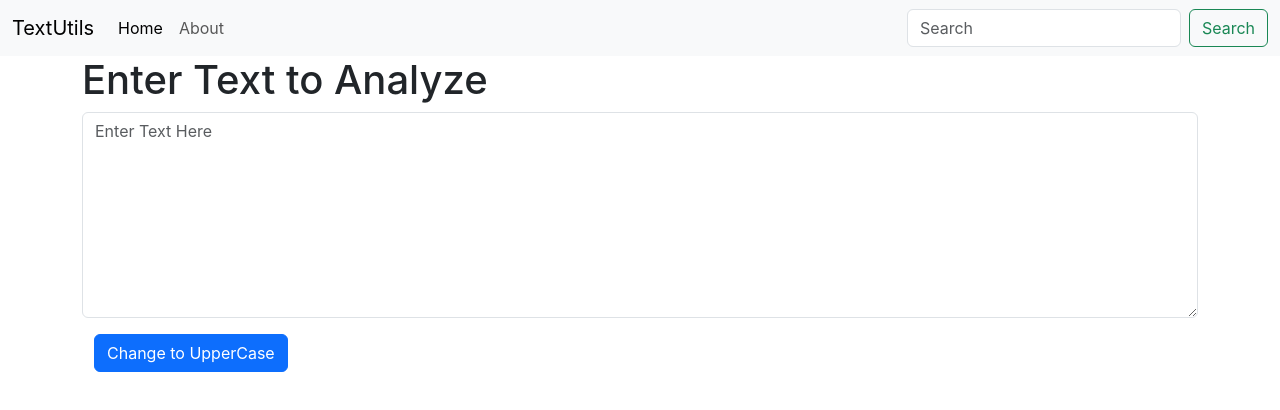
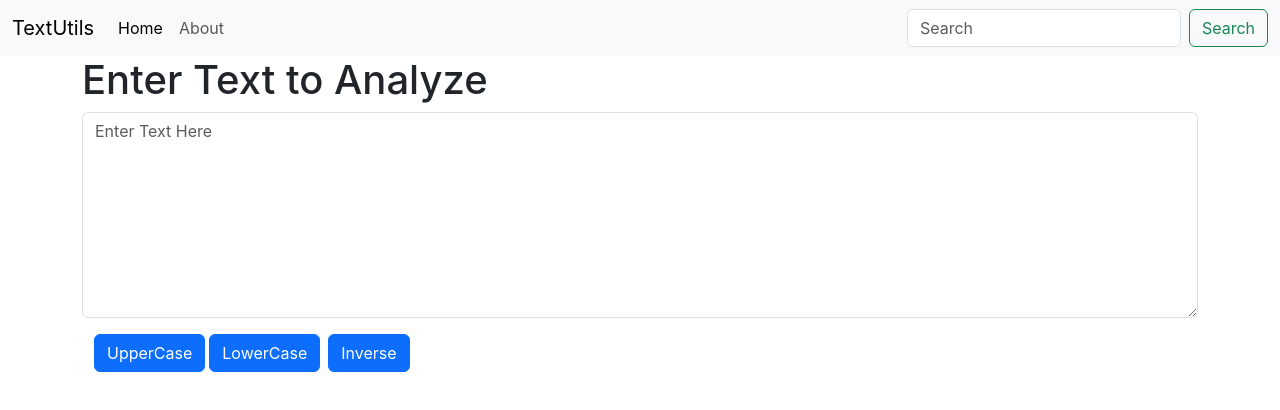
Before and after one commit to ParasPanta/TextUtils, a React (Create React App) app: page / in a window 1280 px wide. Shown: the top 410 px of the page. Built offline with nearby package versions, Linux system fonts and the light colour scheme.

Commit message:
added two functions

```diff
--- a/src/components/TextForm.js
+++ b/src/components/TextForm.js
@@ -10,6 +10,22 @@ function TextForm() {
 
   const handleUpperCaseClick = () => {
     setText(text.toUpperCase());
+  };
+
+  const handleLowerCaseClick = () => {
+    setText(text.toLowerCase());
+    };
+
+  const handleInverseClick = () => {
+      let newText = text.split('')
+      for (let letter = 0; letter < newText.length; letter++) {
+          if (newText[letter].toUpperCase() === newText[letter]) {
+            newText[letter] = newText[letter].toLowerCase()
+        } else {
+              newText[letter] = newText[letter].toUpperCase()
+          }
+      }
+      setText(newText.join(''))
   };
 
   return (
@@ -27,7 +43,13 @@ function TextForm() {
       </div>
       <div className="container">
         <button className="btn btn-primary" onClick={handleUpperCaseClick}>
-          Change to UpperCase
+          UpperCase
+        </button>
+        <button className="btn btn-primary mx-1" onClick={handleLowerCaseClick}>
+          LowerCase
+        </button>
+        <button className="btn btn-primary mx-1" onClick={handleInverseClick}>
+          Inverse
         </button>
       </div>
     </>
```
